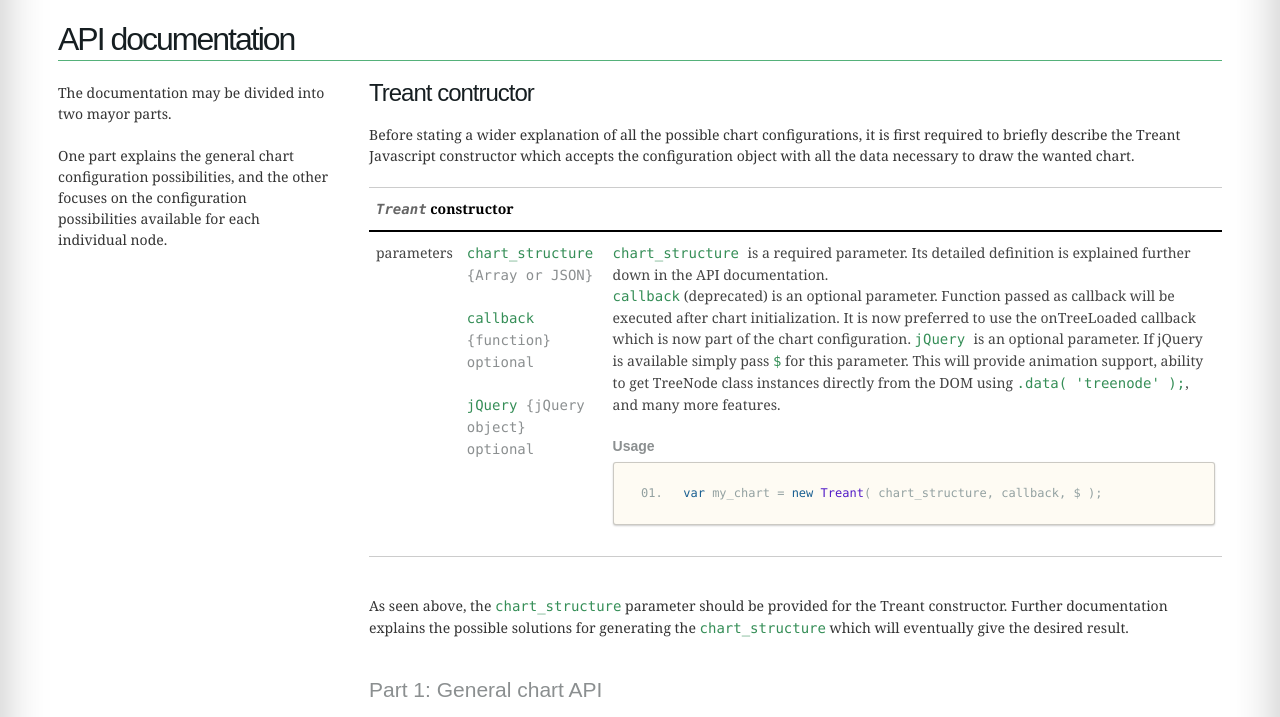
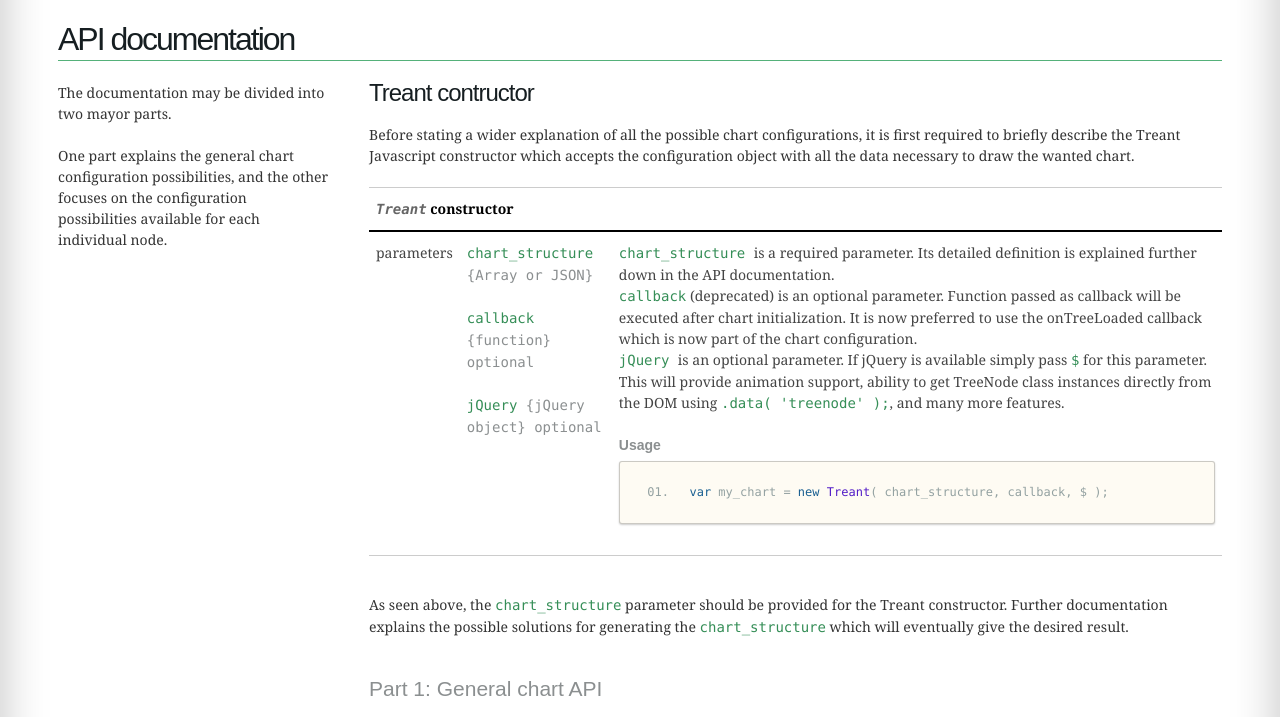
Before and after one commit to fperucic/treant-js, a plain HTML site: page index.html in a window 1280 px wide. Shown: the part 3904-4621 px from the top of the page. Drawn offline with Linux system fonts and the light colour scheme; a web font is replaced by a local one.

Commit message:
Minor formatting

```diff
--- a/index.html
+++ b/index.html
@@ -435,10 +435,10 @@
 									<td>
 										<p>
 											<code> chart_structure </code> is a required parameter. Its detailed definition is explained
-											further down in the API documentation. <br/>
+											further down in the API documentation. <br />
 											<code> callback</code> (deprecated) is an optional parameter. Function passed as callback will
                                             be executed after chart initialization. It is now preferred to use the onTreeLoaded callback
-                                            which is now part of the chart configuration.
+                                            which is now part of the chart configuration.<br />
                                             <code> jQuery </code> is an optional parameter. If jQuery is available simply pass <code>$</code>
                                             for this parameter. This will provide animation support, ability to get TreeNode class instances
                                             directly from the DOM using <code>.data( 'treenode' );</code>, and many more features.
```
